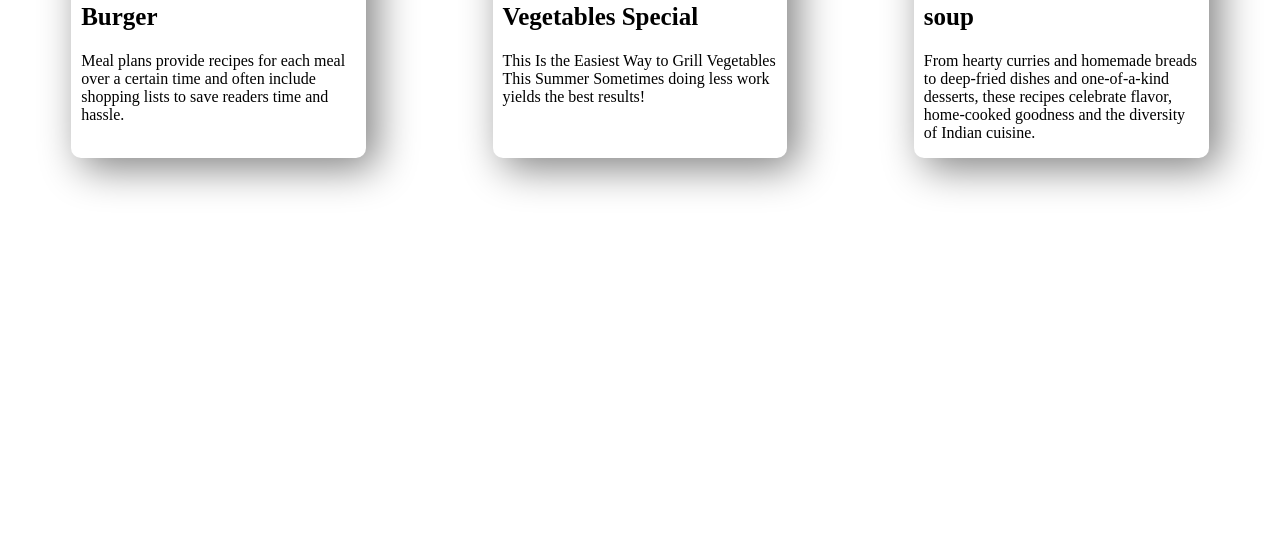
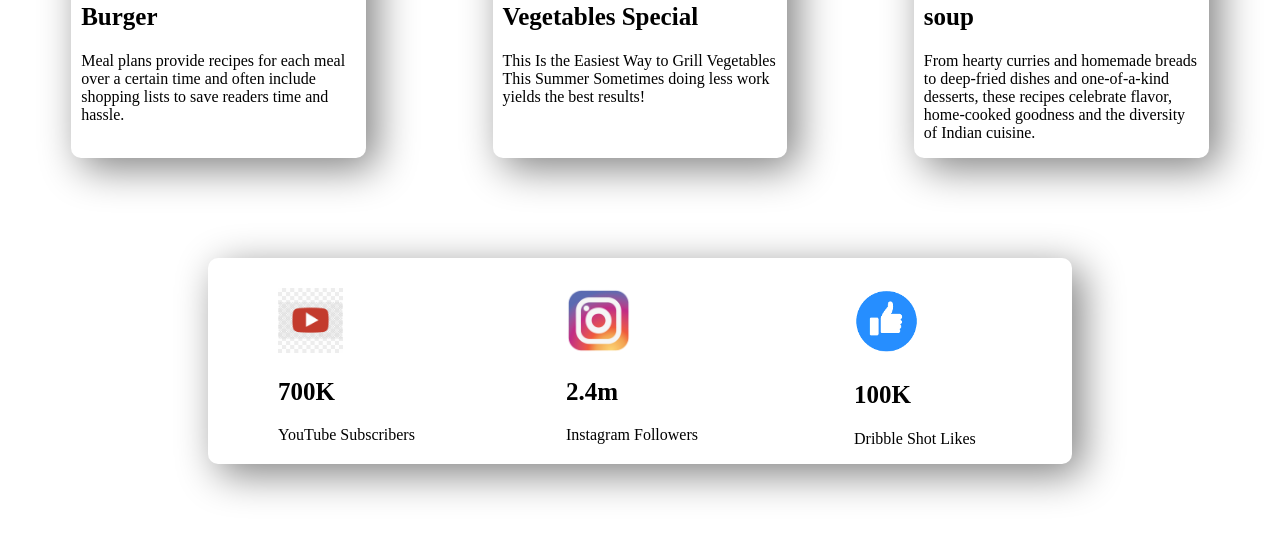
Before and after one commit to Kanis-Fatema-Shanta/FoodNetworkAssignment, a plain HTML site: page index.html in a window 1280 px wide. Shown: the part 1868-2406 px from the top of the page. Before the commit the page ends 2126 px from the top, so only its background shows below. Drawn offline with Linux system fonts and the light colour scheme.

Commit message:
subcribers part

```diff
--- a/index.html
+++ b/index.html
@@ -73,5 +73,24 @@
 
 
     </section>
+
+</section>
+<section class="subscribers">
+    <div class="logo">
+        <img src="images/extra/youtube.png"  alt="">
+        <h2>700K</h2>
+        <p>YouTube Subscribers</p>
+    </div>
+    <div class="logo">
+        <img src="images/extra/instagram.png" alt="">
+        <h2>2.4m</h2>
+        <p>Instagram Followers</p>
+    </div>
+    <div class="logo">
+        <img src="images/extra/facebook_like.png" alt="">
+        <h2>100K</h2>
+        <p>Dribble Shot Likes</p>
+    </div>
+</section>
 </body>
 </html>
--- a/style.css
+++ b/style.css
@@ -112,3 +112,20 @@ font-size: 25px;
   display: flex;
   margin-bottom: 100px;
 }
+
+.subscribers{
+  display: flex;
+  margin-left: 200px;
+  margin-right: 200px;
+  margin-bottom: 100px;
+  box-shadow: 10px 10px 40px gray;
+  border-radius: 10px;
+}
+.logo{
+  width: 30%;
+  margin-left: 70px;
+}
+.logo img{
+  width: 30%;
+  padding-top: 30px;
+}
```
Also changed, not shown: images/extra/facebook.png (added), images/extra/facebook_like.png (added), images/extra/instagram.png (added), images/extra/youtube.png (added).
